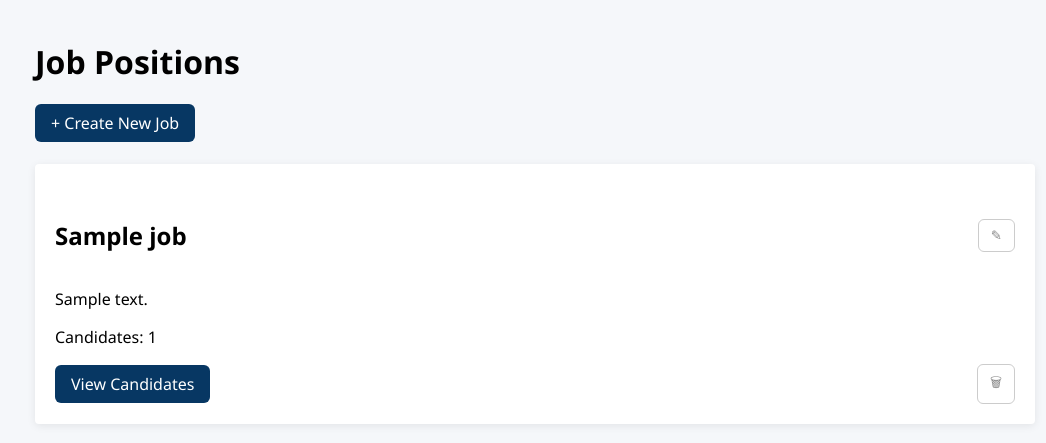
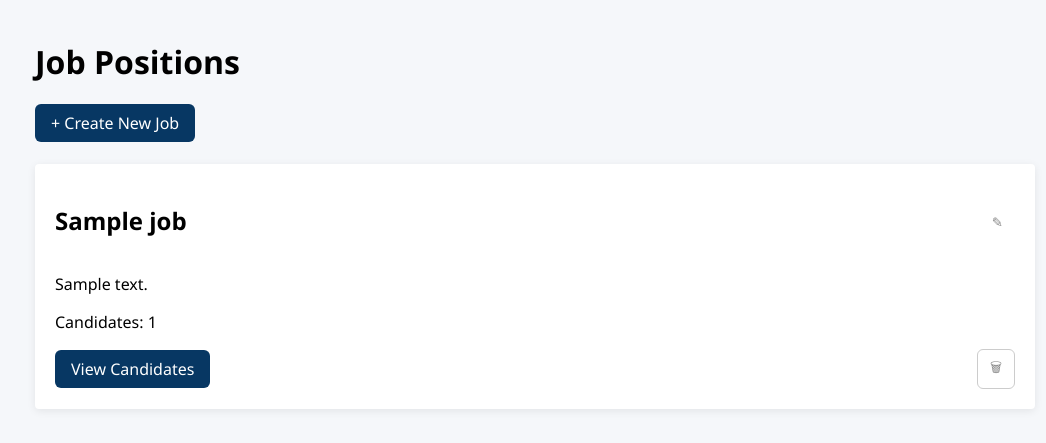
Before and after one commit to stephanetchatchum/Resume-Screener, a Django app: template screener/templates/screener/job_list.html in a window 1280 px wide. Shown: the part 74-517 px from the top of the page, without its empty margins (105-1151 px from the left). Run offline with Django 5.2, Linux system fonts and the light colour scheme; the template is opened without the code that fills it: most values are stand-ins (such as "Sample title", 1, 10 or a date in 2020); data that the repository does not hold is empty.

Commit message:
fixing some layout issues

```diff
--- a/screener/templates/screener/job_list.html
+++ b/screener/templates/screener/job_list.html
@@ -14,10 +14,10 @@
 {% if jobs %}
     {% for job in jobs %}
         <div class="card">
-            <div style="display: flex; justify-content: space-between; align-items: center; margin-top: 15px;">
+            <div style="display: flex; justify-content: space-between; align-items: center; margin-top: 0px;">
                 <h2>{{ job.title }}</h2>
                 <form method="get" action="/job/{{ job.id }}/edit/">
-                    <button type="submit" style="background: transparent; border: 1px solid #ccc; color: #888; padding: 8px 12px; border-radius: 6px; cursor: pointer;">
+                    <button type="submit" style="background: transparent; border: 0px solid #ccc; color: #888; padding: 0px 12px; border-radius: 0px; cursor: pointer;">
                         ✎
                     </button>
                 </form>
```
